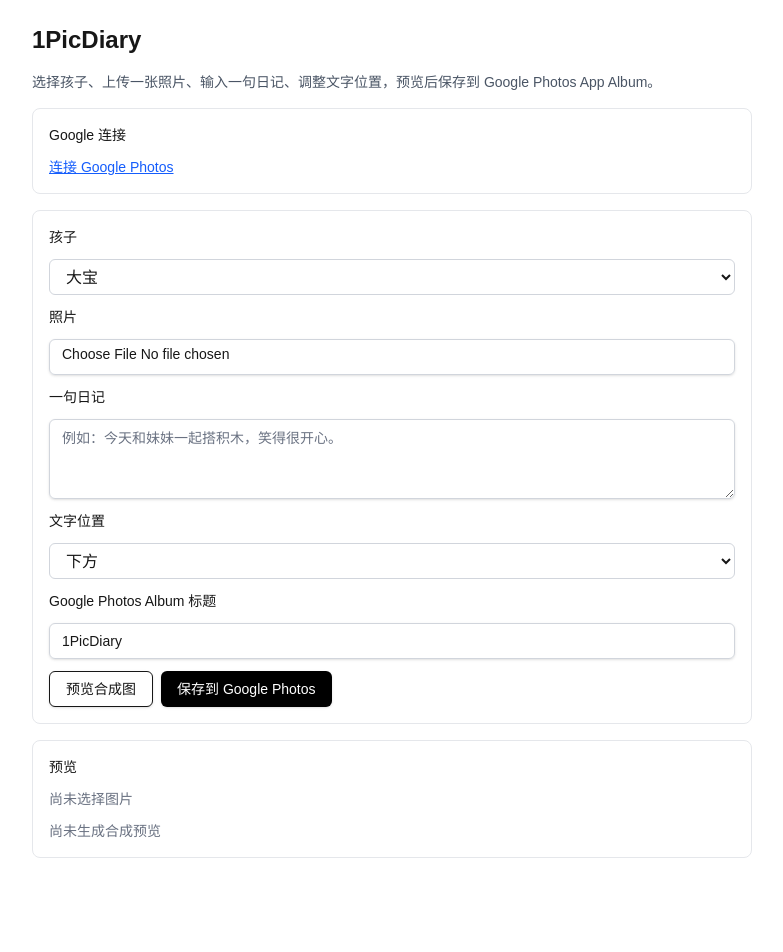
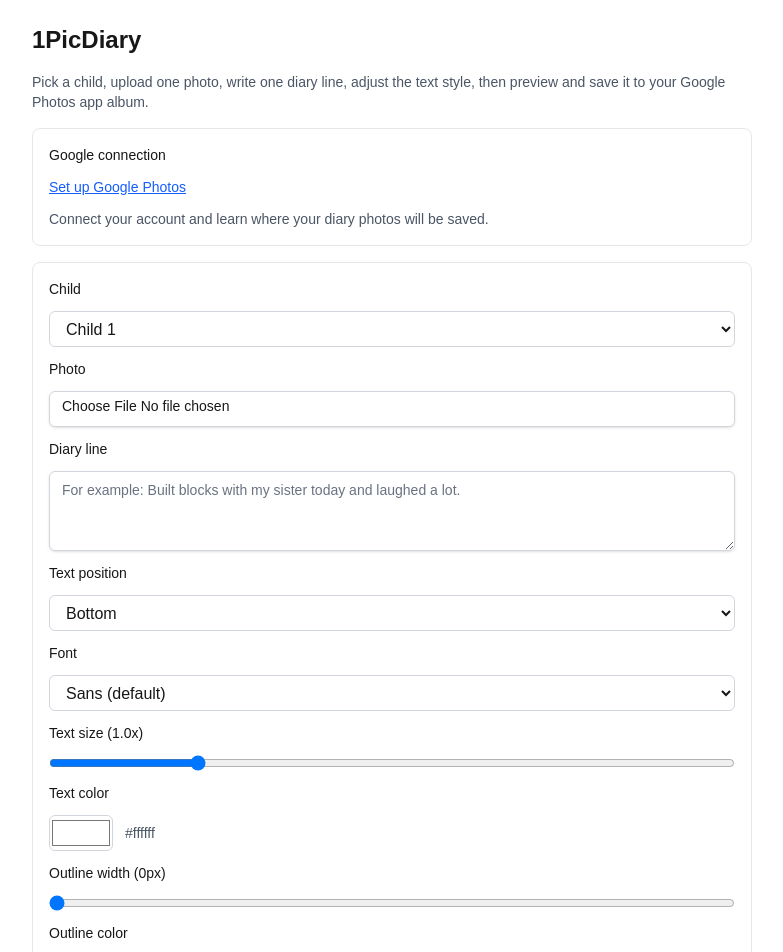
Before and after one commit to yiningwoof/1PicDiary, a Next.js app: page / in a window 1280 px wide. Shown: the top 952 px of the page, without its empty margins (248-1031 px from the left). Before the commit the page ends 882 px from the top, so only its background shows below. Built offline with nearby package versions, Linux system fonts and the light colour scheme.

Commit message:
fonts and layout updates

```diff
--- a/app/api/compose/route.ts
+++ b/app/api/compose/route.ts
@@ -1,6 +1,14 @@
 import { NextResponse } from "next/server";
 
-import { composeDiaryImage, TextPosition } from "@/lib/image";
+import {
+  composeDiaryImage,
+  isFontFamilyKey,
+  resolveFontScale,
+  resolveStrokeColor,
+  resolveStrokeWidth,
+  resolveTextColor,
+  TextPosition,
+} from "@/lib/image";
 
 export const runtime = "nodejs";
 
@@ -9,7 +17,7 @@
     const formData = await request.formData();
 
     const file = formData.get("photo");
-    const childName = String(formData.get("childName") ?? "孩子");
+    const childName = String(formData.get("childName") ?? "Child");
     const diaryText = String(formData.get("diaryText") ?? "");
     const textPosition = String(formData.get("textPosition") ?? "bottom") as TextPosition;
 
@@ -25,12 +33,18 @@
       return NextResponse.json({ error: "invalid textPosition" }, { status: 400 });
     }
 
+    const fontFamilyInput = formData.get("fontFamily");
     const imageBuffer = Buffer.from(await file.arrayBuffer());
     const composed = await composeDiaryImage({
       imageBuffer,
       childName,
       diaryText,
       textPosition,
+      fontFamily: isFontFamilyKey(fontFamilyInput) ? fontFamilyInput : undefined,
+      fontScale: resolveFontScale(formData.get("fontScale")),
+      textColor: resolveTextColor(formData.get("textColor")),
+      strokeColor: resolveStrokeColor(formData.get("strokeColor")),
+      strokeWidth: resolveStrokeWidth(formData.get("strokeWidth")),
     });
 
     return new Response(new Uint8Array(composed), {
--- a/app/api/save-diary/route.ts
+++ b/app/api/save-diary/route.ts
@@ -2,7 +2,15 @@
 import { NextResponse } from "next/server";
 
 import { getOrCreateAlbum, uploadPhotoToGooglePhotos } from "@/lib/google-photos";
-import { composeDiaryImage, TextPosition } from "@/lib/image";
+import {
+  composeDiaryImage,
+  isFontFamilyKey,
+  resolveFontScale,
+  resolveStrokeColor,
+  resolveStrokeWidth,
+  resolveTextColor,
+  TextPosition,
+} from "@/lib/image";
 import { sanitizeFileSegment } from "@/lib/security";
 import { getSupabaseServerClient } from "@/lib/supabase";
 
@@ -23,7 +31,7 @@
     const formData = await request.formData();
 
     const file = formData.get("photo");
-    const childName = String(formData.get("childName") ?? "孩子").trim();
+    const childName = String(formData.get("childName") ?? "Child").trim();
     const diaryText = String(formData.get("diaryText") ?? "").trim();
     const textPosition = String(formData.get("textPosition") ?? "bottom") as TextPosition;
     const albumTitle = String(formData.get("albumTitle") ?? "1PicDiary").trim();
@@ -40,6 +48,7 @@
       return NextResponse.json({ error: "invalid textPosition" }, { status: 400 });
     }
 
+    const fontFamilyInput = formData.get("fontFamily");
     const imageBuffer = Buffer.from(await file.arrayBuffer());
     const safeChildName = sanitizeFileSegment(childName, "child");
     const composed = await composeDiaryImage({
@@ -47,6 +56,11 @@
       childName,
       diaryText,
       textPosition,
+      fontFamily: isFontFamilyKey(fontFamilyInput) ? fontFamilyInput : undefined,
+      fontScale: resolveFontScale(formData.get("fontScale")),
+      textColor: resolveTextColor(formData.get("textColor")),
+      strokeColor: resolveStrokeColor(formData.get("strokeColor")),
+      strokeWidth: resolveStrokeWidth(formData.get("strokeWidth")),
     });
 
     const albumId = await getOrCreateAlbum(accessToken, albumTitle);
--- a/app/page.tsx
+++ b/app/page.tsx
@@ -1,28 +1,42 @@
-"use client";
+'use client';
 
-import { useEffect, useMemo, useState } from "react";
-import Image from "next/image";
+import { useEffect, useMemo, useState } from 'react';
+import Image from 'next/image';
+import Link from 'next/link';
 
-import { Button } from "@/components/ui/button";
-import { Input } from "@/components/ui/input";
-import { Textarea } from "@/components/ui/textarea";
+import { Button } from '@/components/ui/button';
+import { Input } from '@/components/ui/input';
+import { Textarea } from '@/components/ui/textarea';
 
-const DEFAULT_CHILDREN = ["大宝", "二宝"];
-type TextPosition = "top" | "middle" | "bottom";
+const DEFAULT_CHILDREN = ['Child 1', 'Child 2'];
+type TextPosition = 'top' | 'middle' | 'bottom';
+type FontFamilyKey = 'sans' | 'serif' | 'rounded' | 'mono';
+
+const FONT_OPTIONS: { value: FontFamilyKey; label: string }[] = [
+  { value: 'sans', label: 'Sans (default)' },
+  { value: 'serif', label: 'Serif' },
+  { value: 'rounded', label: 'Rounded' },
+  { value: 'mono', label: 'Monospace' },
+];
 
 export default function Home() {
   const [childName, setChildName] = useState(DEFAULT_CHILDREN[0]);
-  const [diaryText, setDiaryText] = useState("");
-  const [albumTitle, setAlbumTitle] = useState("1PicDiary");
-  const [textPosition, setTextPosition] = useState<TextPosition>("bottom");
+  const [diaryText, setDiaryText] = useState('');
+  const [albumTitle, setAlbumTitle] = useState('1PicDiary');
+  const [textPosition, setTextPosition] = useState<TextPosition>('bottom');
+  const [fontFamily, setFontFamily] = useState<FontFamilyKey>('sans');
+  const [fontScale, setFontScale] = useState(1);
+  const [textColor, setTextColor] = useState('#ffffff');
+  const [strokeColor, setStrokeColor] = useState('#000000');
+  const [strokeWidth, setStrokeWidth] = useState(0);
   const [photo, setPhoto] = useState<File | null>(null);
   const [previewUrl, setPreviewUrl] = useState<string | null>(null);
-  const [status, setStatus] = useState<string>("");
+  const [status, setStatus] = useState<string>('');
   const [saving, setSaving] = useState(false);
 
   const sourcePreviewUrl = useMemo(
     () => (photo ? URL.createObjectURL(photo) : null),
-    [photo]
+    [photo],
   );
 
   useEffect(() => {
@@ -39,30 +53,34 @@
         URL.revokeObjectURL(previewUrl);
       }
     },
-    [previewUrl]
+    [previewUrl],
   );
 
   async function generatePreview() {
     if (!photo || !diaryText.trim()) {
-      setStatus("请先上传照片并输入一句日记。");
+      setStatus('Please upload a photo and write one diary line first.');
       return;
     }
 
-    setStatus("正在生成预览...");
+    setStatus('Generating preview...');
     const formData = new FormData();
-    formData.set("photo", photo);
-    formData.set("childName", childName);
-    formData.set("diaryText", diaryText);
-    formData.set("textPosition", textPosition);
-
-    const response = await fetch("/api/compose", {
-      method: "POST",
+    formData.set('photo', photo);
+    formData.set('childName', childName);
+    formData.set('diaryText', diaryText);
+    formData.set('textPosition', textPosition);
+    formData.set('fontFamily', fontFamily);
+    formData.set('fontScale', String(fontScale));
+    formData.set('textColor', textColor);
+    formData.set('strokeColor', strokeColor);
+    formData.set('strokeWidth', String(strokeWidth));
+    const response = await fetch('/api/compose', {
+      method: 'POST',
       body: formData,
     });
 
     if (!response.ok) {
       const payload = await response.json().catch(() => ({}));
-      setStatus(payload.error ?? "预览失败");
+      setStatus(payload.error ?? 'Preview failed');
       return;
     }
 
@@ -74,63 +92,77 @@
       }
       return nextPreviewUrl;
     });
-    setStatus("预览已生成。确认后可保存到 Google Photos。");
+    setStatus('Preview ready. You can now save it to Google Photos.');
   }
 
   async function saveDiary() {
     if (!photo || !diaryText.trim()) {
-      setStatus("请先上传照片并输入一句日记。");
+      setStatus('Please upload a photo and write one diary line first.');
       return;
     }
 
     setSaving(true);
-    setStatus("正在保存到 Google Photos...");
+    setStatus('Saving to Google Photos...');
 
     const formData = new FormData();
-    formData.set("photo", photo);
-    formData.set("childName", childName);
-    formData.set("diaryText", diaryText);
-    formData.set("textPosition", textPosition);
-    formData.set("albumTitle", albumTitle);
+    formData.set('photo', photo);
+    formData.set('childName', childName);
+    formData.set('diaryText', diaryText);
+    formData.set('textPosition', textPosition);
+    formData.set('fontFamily', fontFamily);
+    formData.set('fontScale', String(fontScale));
+    formData.set('textColor', textColor);
+    formData.set('strokeColor', strokeColor);
+    formData.set('strokeWidth', String(strokeWidth));
+    formData.set('albumTitle', albumTitle);
 
-    const response = await fetch("/api/save-diary", {
-      method: "POST",
+    const response = await fetch('/api/save-diary', {
+      method: 'POST',
       body: formData,
     });
 
     const payload = await response.json().catch(() => ({}));
 
     if (!response.ok) {
-      setStatus(payload.error ?? "保存失败");
+      setStatus(payload.error ?? 'Save failed');
       setSaving(false);
       return;
     }
 
     const warnings = payload.warnings?.length
-      ? `（附加提示：${payload.warnings.join("；")}）`
-      : "";
-    setStatus(`保存成功，MediaItemId: ${payload.mediaItemId ?? "N/A"}${warnings}`);
+      ? ` (warnings: ${payload.warnings.join('; ')})`
+      : '';
+    setStatus(
+      `Saved successfully. MediaItemId: ${payload.mediaItemId ?? 'N/A'}${warnings}`,
+    );
     setSaving(false);
   }
 
   return (
-    <main className="mx-auto flex w-full max-w-3xl flex-col gap-4 p-6">
-      <h1 className="text-2xl font-bold">1PicDiary</h1>
-      <p className="text-sm text-gray-600">
-        选择孩子、上传一张照片、输入一句日记、调整文字位置，预览后保存到 Google Photos App Album。
+    <main className='mx-auto flex w-full max-w-3xl flex-col gap-4 p-6'>
+      <h1 className='text-2xl font-bold'>1PicDiary</h1>
+      <p className='text-sm text-gray-600'>
+        Pick a child, upload one photo, write one diary line, adjust the text
+        style, then preview and save it to your Google Photos app album.
       </p>
 
-      <div className="grid gap-3 rounded-lg border border-gray-200 p-4">
-        <label className="text-sm font-medium">Google 连接</label>
-        <a className="text-sm text-blue-600 underline" href="/api/auth/google/start">
-          连接 Google Photos
-        </a>
+      <div className='grid gap-3 rounded-lg border border-gray-200 p-4'>
+        <label className='text-sm font-medium'>Google connection</label>
+        <Link
+          className='text-sm text-blue-600 underline'
+          href='/connect-google-photos'
+        >
+          Set up Google Photos
+        </Link>
+        <p className='text-sm text-gray-600'>
+          Connect your account and learn where your diary photos will be saved.
+        </p>
       </div>
 
-      <div className="grid gap-3 rounded-lg border border-gray-200 p-4">
-        <label className="text-sm font-medium">孩子</label>
+      <div className='grid gap-3 rounded-lg border border-gray-200 p-4'>
+        <label className='text-sm font-medium'>Child</label>
         <select
-          className="h-9 rounded-md border border-gray-300 px-3"
+          className='h-9 rounded-md border border-gray-300 px-3'
           value={childName}
           onChange={(event) => setChildName(event.target.value)}
         >
@@ -141,74 +173,149 @@
           ))}
         </select>
 
-        <label className="text-sm font-medium">照片</label>
+        <label className='text-sm font-medium'>Photo</label>
         <Input
-          type="file"
-          accept="image/*"
+          type='file'
+          accept='image/*'
           onChange={(event) => setPhoto(event.target.files?.[0] ?? null)}
         />
 
-        <label className="text-sm font-medium">一句日记</label>
+        <label className='text-sm font-medium'>Diary line</label>
         <Textarea
           value={diaryText}
           onChange={(event) => setDiaryText(event.target.value)}
           maxLength={80}
-          placeholder="例如：今天和妹妹一起搭积木，笑得很开心。"
+          placeholder='For example: Built blocks with my sister today and laughed a lot.'
         />
 
-        <label className="text-sm font-medium">文字位置</label>
+        <label className='text-sm font-medium'>Text position</label>
         <select
-          className="h-9 rounded-md border border-gray-300 px-3"
+          className='h-9 rounded-md border border-gray-300 px-3'
           value={textPosition}
-          onChange={(event) => setTextPosition(event.target.value as TextPosition)}
+          onChange={(event) =>
+            setTextPosition(event.target.value as TextPosition)
+          }
         >
-          <option value="top">上方</option>
-          <option value="middle">中间</option>
-          <option value="bottom">下方</option>
+          <option value='top'>Top</option>
+          <option value='middle'>Middle</option>
+          <option value='bottom'>Bottom</option>
         </select>
 
-        <label className="text-sm font-medium">Google Photos Album 标题</label>
-        <Input value={albumTitle} onChange={(event) => setAlbumTitle(event.target.value)} />
+        <label className='text-sm font-medium'>Font</label>
+        <select
+          className='h-9 rounded-md border border-gray-300 px-3'
+          value={fontFamily}
+          onChange={(event) =>
+            setFontFamily(event.target.value as FontFamilyKey)
+          }
+        >
+          {FONT_OPTIONS.map((option) => (
+            <option key={option.value} value={option.value}>
+              {option.label}
+            </option>
+          ))}
+        </select>
 
-        <div className="flex gap-2">
-          <Button type="button" variant="outline" onClick={generatePreview}>
-            预览合成图
+        <label className='text-sm font-medium'>
+          Text size ({fontScale.toFixed(1)}x)
+        </label>
+        <input
+          type='range'
+          min={0.6}
+          max={2.5}
+          step={0.1}
+          value={fontScale}
+          onChange={(event) => setFontScale(Number(event.target.value))}
+        />
+
+        <label className='text-sm font-medium'>Text color</label>
+        <div className='flex items-center gap-3'>
+          <input
+            type='color'
+            className='h-9 w-16 rounded-md border border-gray-300'
+            value={textColor}
+            onChange={(event) => setTextColor(event.target.value)}
+          />
+          <span className='text-sm text-gray-600'>{textColor}</span>
+        </div>
+        <label className='text-sm font-medium'>
+          Outline width ({strokeWidth}px)
+        </label>
+        <input
+          type='range'
+          min={0}
+          max={12}
+          step={1}
+          value={strokeWidth}
+          onChange={(event) => setStrokeWidth(Number(event.target.value))}
+        />
+
+        <label className='text-sm font-medium'>Outline color</label>
+        <div className='flex items-center gap-3'>
+          <input
+            type='color'
+            className='h-9 w-16 rounded-md border border-gray-300'
+            value={strokeColor}
+            onChange={(event) => setStrokeColor(event.target.value)}
+            disabled={strokeWidth === 0}
+          />
+          <span className='text-sm text-gray-600'>
+            {strokeWidth === 0
+              ? 'Set outline width above 0 to enable'
+              : strokeColor}
+          </span>
+        </div>
+        <label className='text-sm font-medium'>Google Photos album title</label>
+        <p className='text-sm text-gray-600'>
+          We create this album on your first save, then reuse it. Only albums
+          created by 1PicDiary can be used, even if another album has the same name.
+        </p>
+        <Input
+          value={albumTitle}
+          onChange={(event) => setAlbumTitle(event.target.value)}
+        />
+
+        <div className='flex gap-2'>
+          <Button type='button' variant='outline' onClick={generatePreview}>
+            Preview composed image
           </Button>
-          <Button type="button" onClick={saveDiary} disabled={saving}>
-            {saving ? "保存中..." : "保存到 Google Photos"}
+          <Button type='button' onClick={saveDiary} disabled={saving}>
+            {saving ? 'Saving...' : 'Save to Google Photos'}
           </Button>
         </div>
       </div>
 
-      <div className="grid gap-3 rounded-lg border border-gray-200 p-4">
-        <h2 className="text-sm font-medium">预览</h2>
+      <div className='grid gap-3 rounded-lg border border-gray-200 p-4'>
+        <h2 className='text-sm font-medium'>Preview</h2>
         {sourcePreviewUrl ? (
           <Image
             src={sourcePreviewUrl}
-            alt="原图预览"
+            alt='Original photo preview'
             width={800}
             height={800}
             unoptimized
-            className="max-h-96 w-auto rounded-md object-contain"
+            className='max-h-96 w-auto rounded-md object-contain'
           />
         ) : (
-          <p className="text-sm text-gray-500">尚未选择图片</p>
+          <p className='text-sm text-gray-500'>No image selected yet</p>
         )}
         {previewUrl ? (
           <Image
             src={previewUrl}
-            alt="合成图预览"
+            alt='Composed image preview'
             width={800}
             height={800}
             unoptimized
-            className="max-h-96 w-auto rounded-md object-contain"
+            className='max-h-96 w-auto rounded-md object-contain'
           />
         ) : (
-          <p className="text-sm text-gray-500">尚未生成合成预览</p>
+          <p className='text-sm text-gray-500'>
+            No composed preview generated yet
+          </p>
         )}
       </div>
 
-      {status ? <p className="text-sm text-gray-700">{status}</p> : null}
+      {status ? <p className='text-sm text-gray-700'>{status}</p> : null}
     </main>
   );
 }
```
Also changed, not shown: app/layout.tsx (+7 -7 lines), 2 other files (tests, documents, lock files or other folders).
